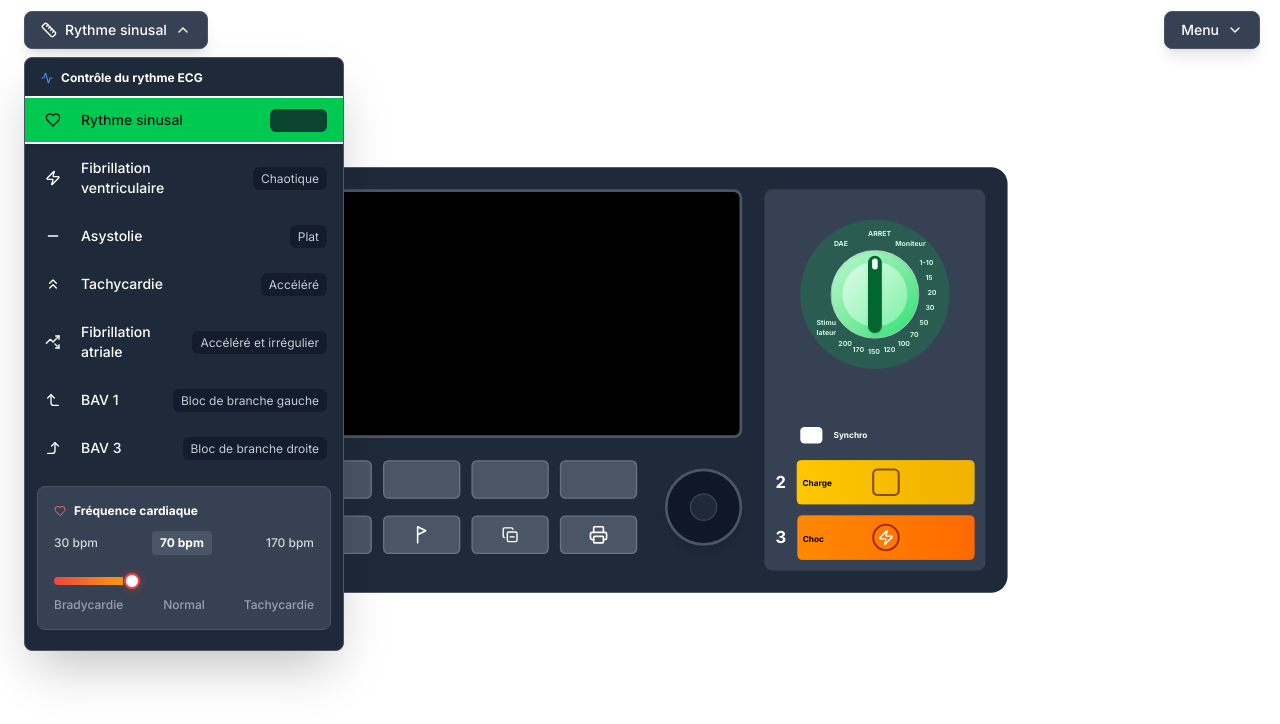
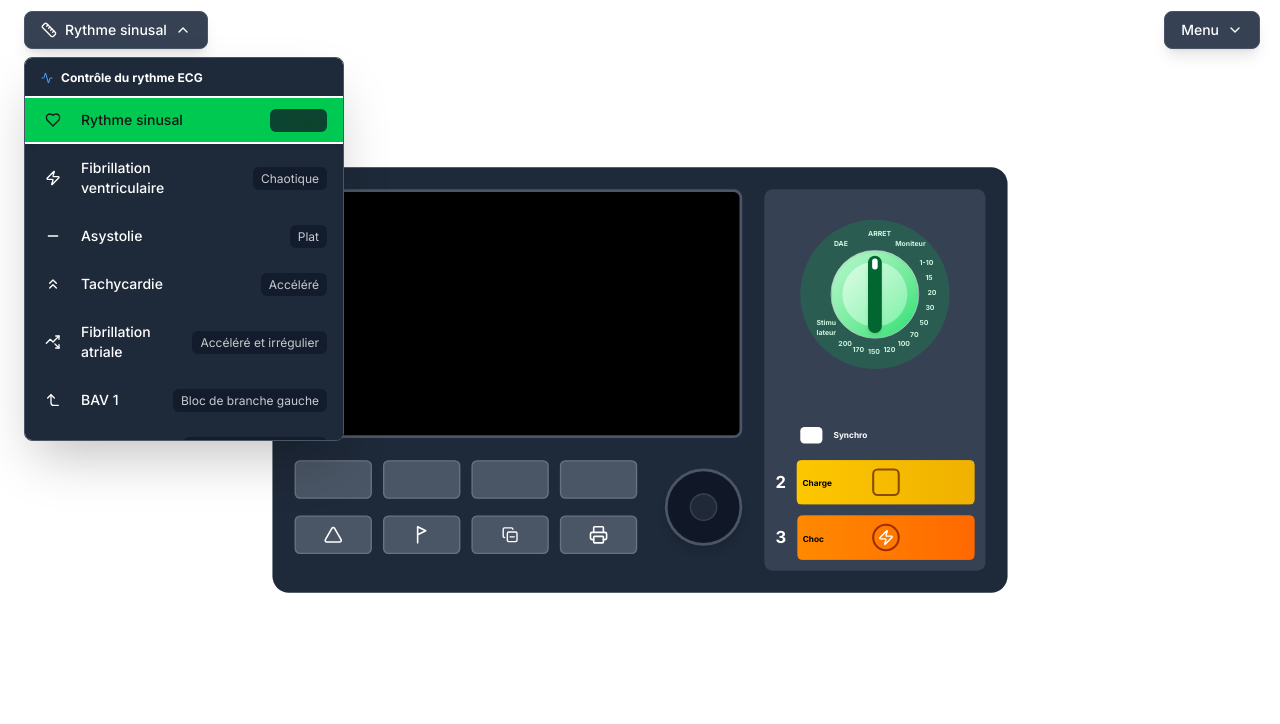
Before and after one commit to Samouz75/Defib_simulation, a Next.js app: page / in a window 1280 px wide. Both pictures are taken after a click on the button "Rythme sinusal". Shown: the top 724 px of the page. Built offline with nearby package versions, Linux system fonts and the light colour scheme.

Commit message:
addded a scroll bar to the rhythmdropdown

```diff
--- a/src/app/components/controls/ECGRhythmDropdown.tsx
+++ b/src/app/components/controls/ECGRhythmDropdown.tsx
@@ -130,7 +130,7 @@ const ECGRhythmDropdown: React.FC<ECGRhythmDropdownProps> = ({
       </button>
 
       {isOpen && !isScenarioActive && (
-        <div className="absolute left-0 mt-2 w-80 bg-gray-800 border border-gray-600 rounded-lg shadow-2xl z-50 overflow-hidden">
+        <div className="absolute left-0 mt-2 w-80 bg-gray-800 border border-gray-600 rounded-lg shadow-2xl z-50 max-h-96 overflow-y-auto">
           <div className="py-3">
             <h3 className="text-white text-xs font-bold mb-3 px-4 flex items-center gap-2">
               <Activity className="w-3 h-3 text-blue-400" />
```
